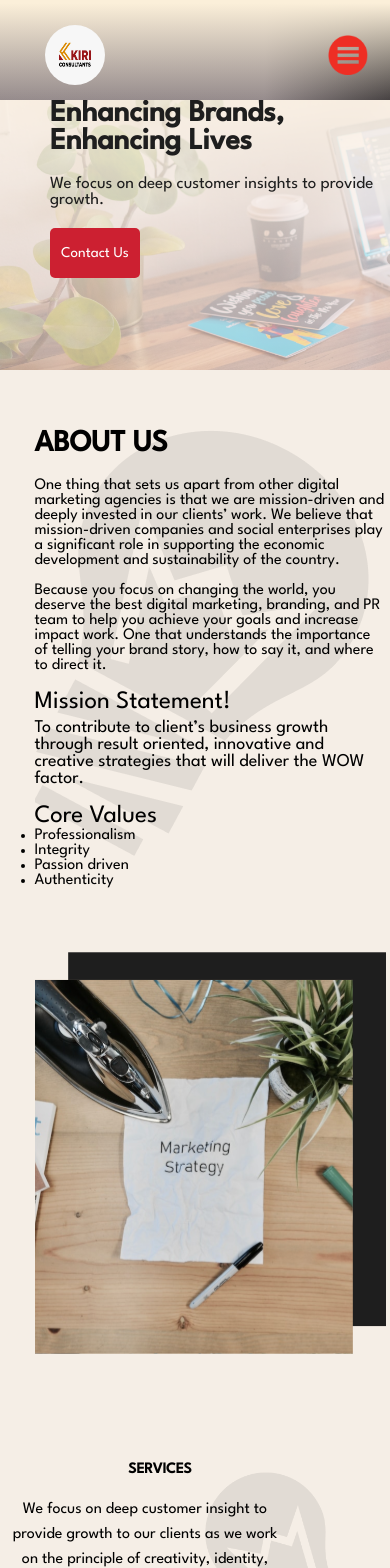
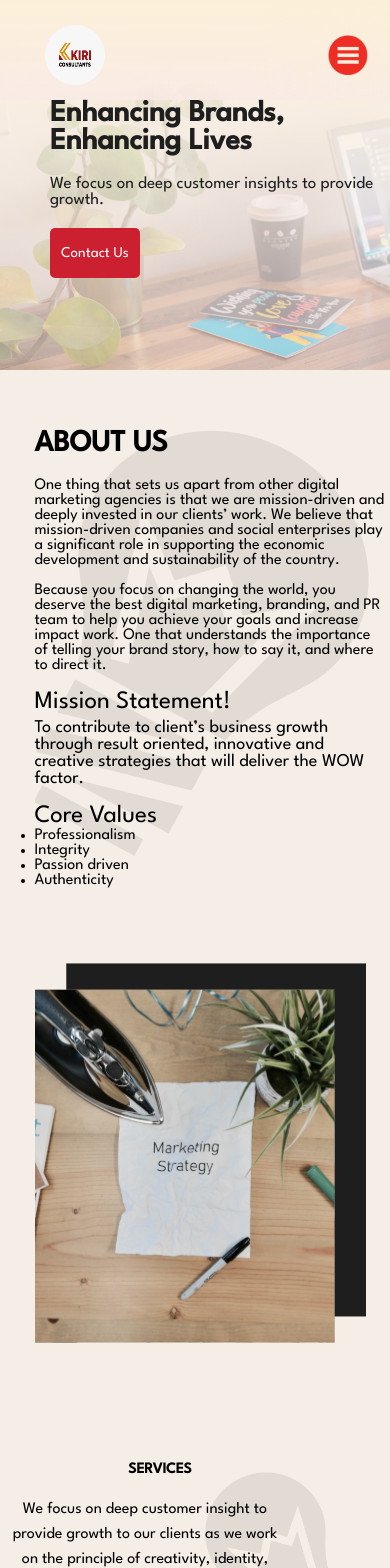
Before and after one commit to Imranyy/Kiri, a React (Create React App) app: page / in a window 390 px wide. Shown: the top 1568 px of the page. Built offline with nearby package versions, Linux system fonts and the light colour scheme.

Commit message:
improved on the responsiveness

```diff
--- a/src/App.css
+++ b/src/App.css
@@ -1438,9 +1438,6 @@ footer .social-icons{
  }
 }
 @media screen and (max-width:560px){
-  nav{
-    background-color: black;
-  }
 .nav-menu{
   padding: min(10vh,2rem) 2em;
   z-index: 1;
@@ -1484,10 +1481,10 @@ footer .social-icons{
  /* about section */
 .about{
   padding-left: 15px;
-  width: 100vw;
+  width: 100%;
 }
 .rectangle2{
-  width: 90vw;
+  width: 85vw;
 }
 .heading{
   font-size: 20px;
@@ -1698,7 +1695,9 @@ footer .social-icons{
   color: #FFFAFA;
 }
 /* footer */
-
+footer{
+  padding: 20px 10px 0 20px;
+}
 .content{
   display: flex;
   justify-content: space-around;
```
